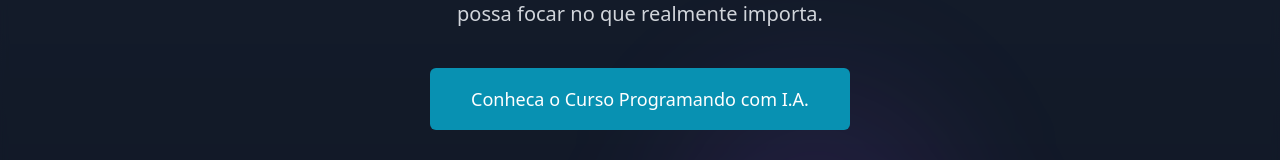
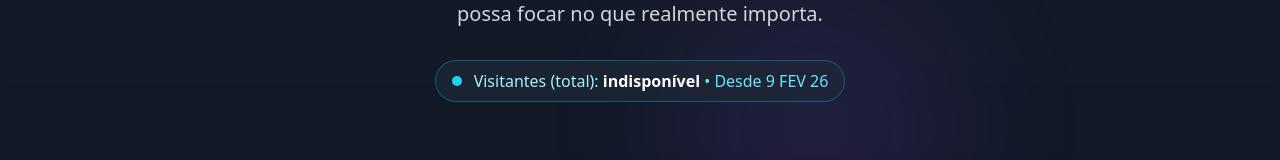
Before and after one commit to paulodev40/SolucoesInteligentes, a React (Vite) app: page /#/ in a window 1280 px wide. Shown: the part 600-760 px from the top of the page. Built offline with nearby package versions, Linux system fonts and the light colour scheme; no server answers.

Commit message:
Update HomePage.tsx

```diff
--- a/pages/HomePage.tsx
+++ b/pages/HomePage.tsx
@@ -157,14 +157,6 @@ const HomePage: React.FC = () => {
             <p className="home-fade-in home-delay-2 mt-6 max-w-2xl mx-auto text-lg sm:text-xl text-gray-300">
                 Descomplicando o futuro com IA. Nossas ferramentas automatizam tarefas, impulsionam suas vendas e otimizam seu tempo para que você possa focar no que realmente importa.
             </p>
-            <div className="home-fade-in home-delay-3 mt-10 max-w-sm mx-auto sm:max-w-none sm:flex sm:justify-center">
-                <Link
-                to="/cursos-online"
-                    className="home-shimmer-btn home-hover-lift px-8 py-3 border border-transparent text-base font-medium rounded-md text-white bg-cyan-600 hover:bg-cyan-700 md:py-4 md:text-lg md:px-10 transition-transform transform hover:scale-105"
-                >
-                Conheca o Curso Programando com I.A.
-                </Link>
-            </div>
             <div className="home-fade-in home-delay-4 mt-8 inline-flex items-center gap-3 px-4 py-2 rounded-full border border-cyan-500/40 bg-gray-800/70 text-sm sm:text-base text-cyan-200">
               <span className="inline-block h-2.5 w-2.5 rounded-full bg-cyan-400"></span>
               <span>
```
